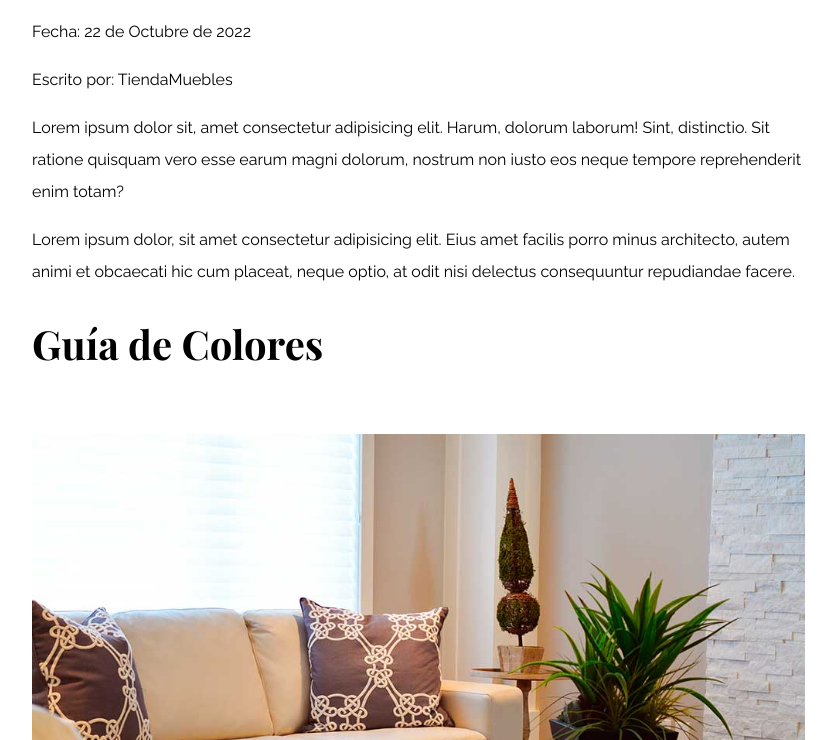
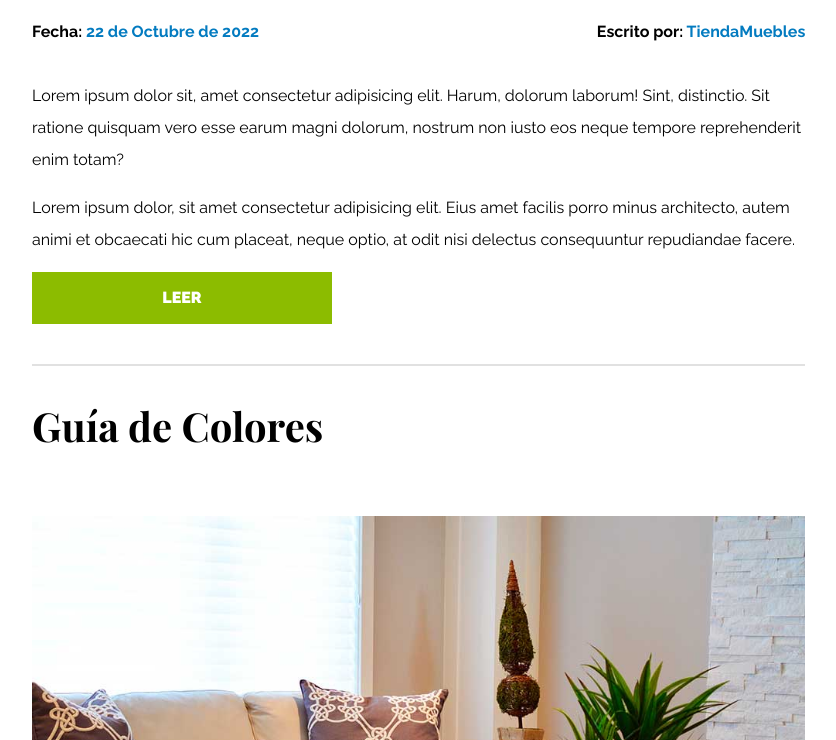
Before and after one commit to CristianMP04/ecommerce-Project, a plain HTML site: page blog.html in a window 1280 px wide. Shown: the part 1100-1840 px from the top of the page, without its empty margins (8-844 px from the left). Drawn offline with nearby package versions, Linux system fonts and the light colour scheme.

Commit message:
end blog
end blog

```diff
--- a/blog.html
+++ b/blog.html
@@ -34,7 +34,7 @@
 
         <section class="contenedor-blog">
             <div class="blog">
-                <article>
+                <article class="entrada">
                     <h2>Guía de Colores</h2>
                     <div class="imagen">
                         <img src="img/nosotros.jpg" alt="Imagen Blog">
@@ -47,8 +47,9 @@
                         <p>Lorem ipsum dolor sit, amet consectetur adipisicing elit. Harum, dolorum laborum! Sint, distinctio. Sit ratione quisquam vero esse earum magni dolorum, nostrum non iusto eos neque tempore reprehenderit enim totam?</p>
                         <p>Lorem ipsum dolor, sit amet consectetur adipisicing elit. Eius amet facilis porro minus architecto, autem animi et obcaecati hic cum placeat, neque optio, at odit nisi delectus consequuntur repudiandae facere.</p>
                     </div>
+                    <a href="entrada.html" class="btn max-width-30">Leer</a>
                 </article>
-                <article>
+                <article class="entrada">
                     <h2>Guía de Colores</h2>
                     <div class="imagen">
                         <img src="img/nosotros.jpg" alt="Imagen Blog">
@@ -61,6 +62,8 @@
                         <p>Lorem ipsum dolor sit, amet consectetur adipisicing elit. Harum, dolorum laborum! Sint, distinctio. Sit ratione quisquam vero esse earum magni dolorum, nostrum non iusto eos neque tempore reprehenderit enim totam?</p>
                         <p>Lorem ipsum dolor, sit amet consectetur adipisicing elit. Eius amet facilis porro minus architecto, autem animi et obcaecati hic cum placeat, neque optio, at odit nisi delectus consequuntur repudiandae facere.</p>
                     </div>
+
+                    <a href="entrada.html" class="btn max-width-30">Leer</a>
                 </article>
             </div>
 
--- a/css/app.css
+++ b/css/app.css
@@ -54,6 +54,7 @@ img {
     font-weight: 900;
     padding: 1rem;
     transition: background-color.3s ease-out;
+    text-align: center;
 }
 
 .btn:hover {
@@ -63,6 +64,10 @@ img {
 /** Utilidades **/
 .text-center {
     text-align: center;
+}
+
+.max-width-30 {
+    max-width: 30rem;
 }
 
 /** Header y Navegación **/
@@ -262,3 +267,26 @@ img {
     grid-template-columns: 2fr 1fr;
     column-gap: 4rem;
 }
+
+.entrada {
+    border-bottom: 2px solid #e1e1e1;
+    padding-bottom: 4rem;
+    margin-bottom: 2rem;
+}
+
+.entrada:last-of-type {
+    border: none;
+}
+
+.entrada-meta {
+    display: flex;
+    justify-content: space-between;
+}
+
+.entrada-meta p {
+    font-weight: 700;
+}
+
+.entrada-meta span {
+    color: #037bc0;
+}
```
